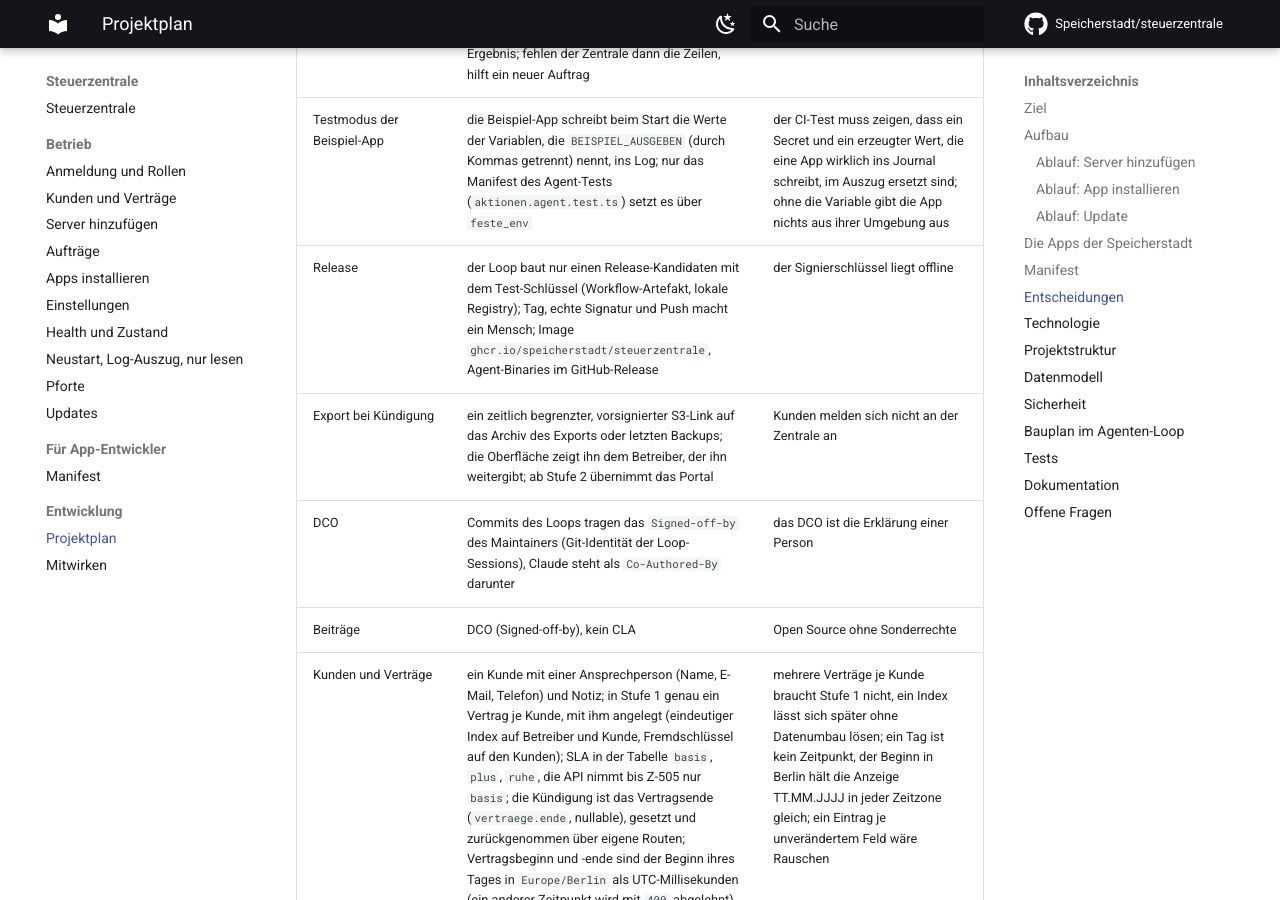
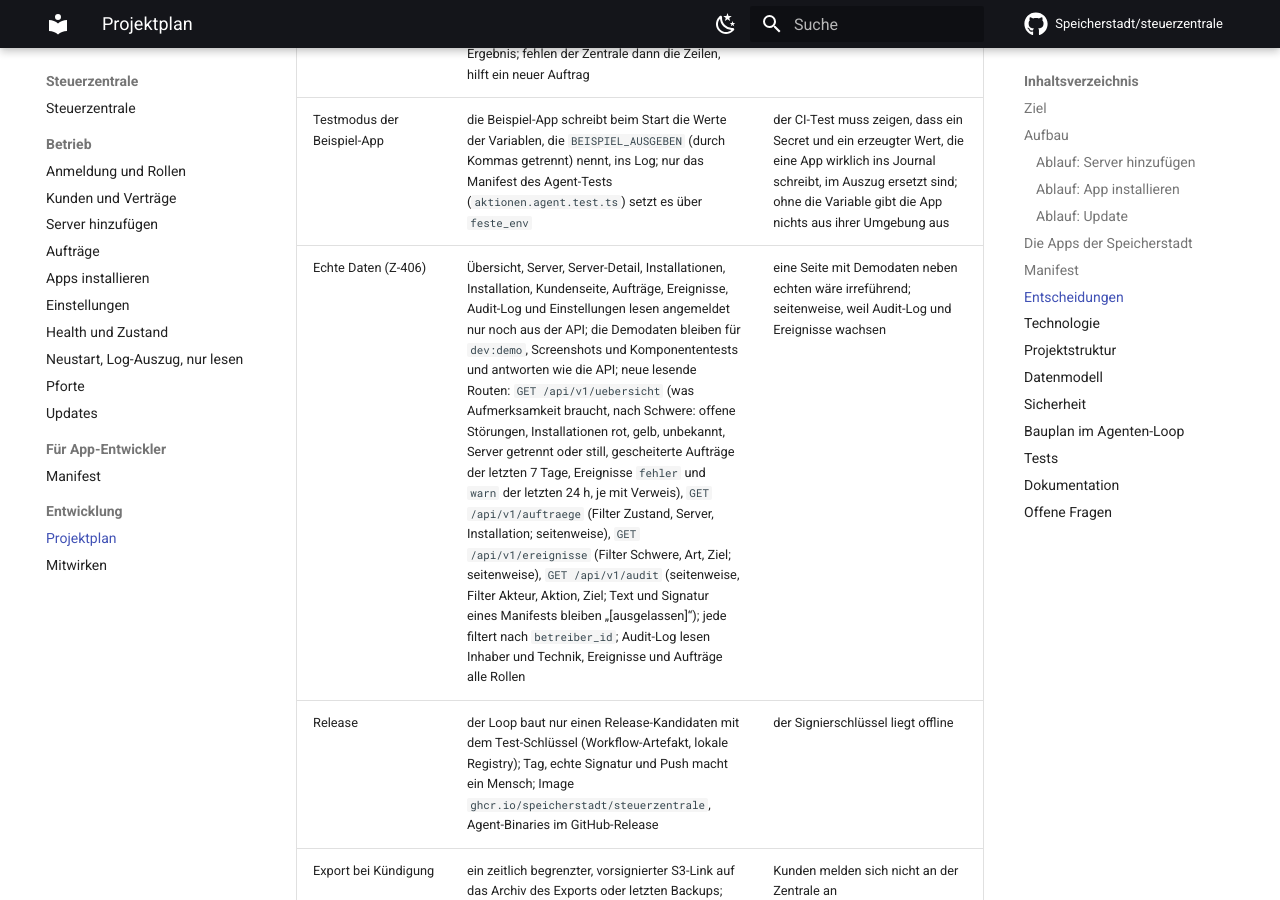
Before and after one commit to Speicherstadt/steuerzentrale, an MkDocs documentation site: the page built from docs/plan.md, in a window 1280 px wide and 900 px high, scrolled down 36548 px. Built offline with MkDocs 1.6.1 and Material for MkDocs 9.7.7, drawn with Linux system fonts in a browser that asks for light colours; comment, search, counter and statistics services are not loaded.

Commit message:
Z-406: decisions and sharper criteria for real data
Signed-off-by: Dario Götze <dev@dariogoetze.de>
Co-Authored-By: Claude Opus 5.5 <noreply@anthropic.com>
Claude-Session: https://claude.ai/code/session_014k4NfkJBQ539ZwYKrYUGRX

```diff
--- a/docs/plan.md
+++ b/docs/plan.md
@@ -337,6 +337,7 @@ Der Loop entscheidet danach und trägt neue Entscheidungen hier mit Grund ein.
 | Log-Auszug für einen Eintrag von vor Z-405 | ohne Namen im Gedächtnis nimmt der Agent die geheimen Einstellungen aus dem signierten Manifest des Auftrags, aber nur, wenn jede Unit der Installation in ihren Labels (`de.speicherstadt.steuerzentrale.app` und `.version`) genau dessen App und Version nennt; sonst lehnt er den Auszug mit Grund ab | dann sind die Units aus genau diesem Manifest gerendert und seine Namen die, die das Einrichten gemerkt hätte; ein anderes Manifest könnte einen Namen nicht kennen, dessen Wert dann im Auszug stünde |
 | Log-Auszug und Ergebnis | der Agent schickt `log_auszug` unmittelbar vor dem Ergebnis über dieselbe Verbindung; die Zeilen behält er nicht (`auftraege.json` hält nur `{ zeilen: n }`), ein zweites Zustellen nach einem Verbindungsabbruch bekommt nur das Ergebnis; fehlen der Zentrale dann die Zeilen, hilft ein neuer Auftrag | Log-Zeilen gehören nicht auf die Platte des Agenten; ein neuer Auszug ist billig |
 | Testmodus der Beispiel-App | die Beispiel-App schreibt beim Start die Werte der Variablen, die `BEISPIEL_AUSGEBEN` (durch Kommas getrennt) nennt, ins Log; nur das Manifest des Agent-Tests (`aktionen.agent.test.ts`) setzt es über `feste_env` | der CI-Test muss zeigen, dass ein Secret und ein erzeugter Wert, die eine App wirklich ins Journal schreibt, im Auszug ersetzt sind; ohne die Variable gibt die App nichts aus ihrer Umgebung aus |
+| Echte Daten (Z-406) | Übersicht, Server, Server-Detail, Installationen, Installation, Kundenseite, Aufträge, Ereignisse, Audit-Log und Einstellungen lesen angemeldet nur noch aus der API; die Demodaten bleiben für `dev:demo`, Screenshots und Komponententests und antworten wie die API; neue lesende Routen: `GET /api/v1/uebersicht` (was Aufmerksamkeit braucht, nach Schwere: offene Störungen, Installationen rot, gelb, unbekannt, Server getrennt oder still, gescheiterte Aufträge der letzten 7 Tage, Ereignisse `fehler` und `warn` der letzten 24 h, je mit Verweis), `GET /api/v1/auftraege` (Filter Zustand, Server, Installation; seitenweise), `GET /api/v1/ereignisse` (Filter Schwere, Art, Ziel; seitenweise), `GET /api/v1/audit` (seitenweise, Filter Akteur, Aktion, Ziel; Text und Signatur eines Manifests bleiben „[ausgelassen]“); jede filtert nach `betreiber_id`; Audit-Log lesen Inhaber und Technik, Ereignisse und Aufträge alle Rollen | eine Seite mit Demodaten neben echten wäre irreführend; seitenweise, weil Audit-Log und Ereignisse wachsen |
 | Release | der Loop baut nur einen Release-Kandidaten mit dem Test-Schlüssel (Workflow-Artefakt, lokale Registry); Tag, echte Signatur und Push macht ein Mensch; Image `ghcr.io/speicherstadt/steuerzentrale`, Agent-Binaries im GitHub-Release | der Signierschlüssel liegt offline |
 | Export bei Kündigung | ein zeitlich begrenzter, vorsignierter S3-Link auf das Archiv des Exports oder letzten Backups; die Oberfläche zeigt ihn dem Betreiber, der ihn weitergibt; ab Stufe 2 übernimmt das Portal | Kunden melden sich nicht an der Zentrale an |
 | DCO | Commits des Loops tragen das `Signed-off-by` des Maintainers (Git-Identität der Loop-Sessions), Claude steht als `Co-Authored-By` darunter | das DCO ist die Erklärung einer Person |
```
Also changed, not shown: BAULISTE.md (+6 -1 lines).
